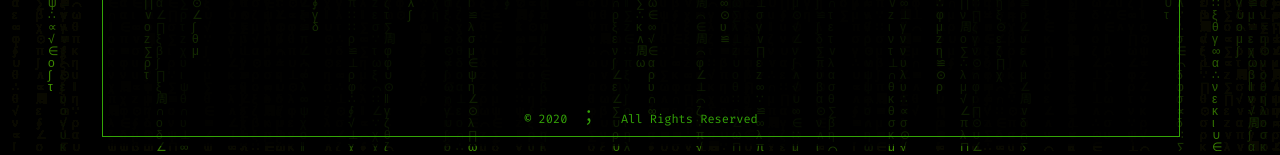
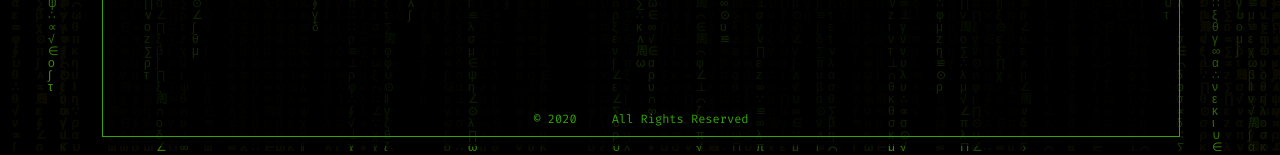
Before and after one commit to zhoudian64/zhoudian64.github.io, a Jekyll site: the page built from pages/index.md, in a window 1280 px wide. Shown: the part 745-900 px from the top of the page. Built offline with Jekyll 4.4.1, drawn with Linux system fonts in a browser that asks for light colours.

```diff
--- a/_includes/footer.html
+++ b/_includes/footer.html
@@ -3,7 +3,7 @@
         <ul>
             <li class="copyright">
                 © 2020
-            </li>；
+            </li>
             {% if site.statement %}
             <li>
                 {{ site.statement }}
```
